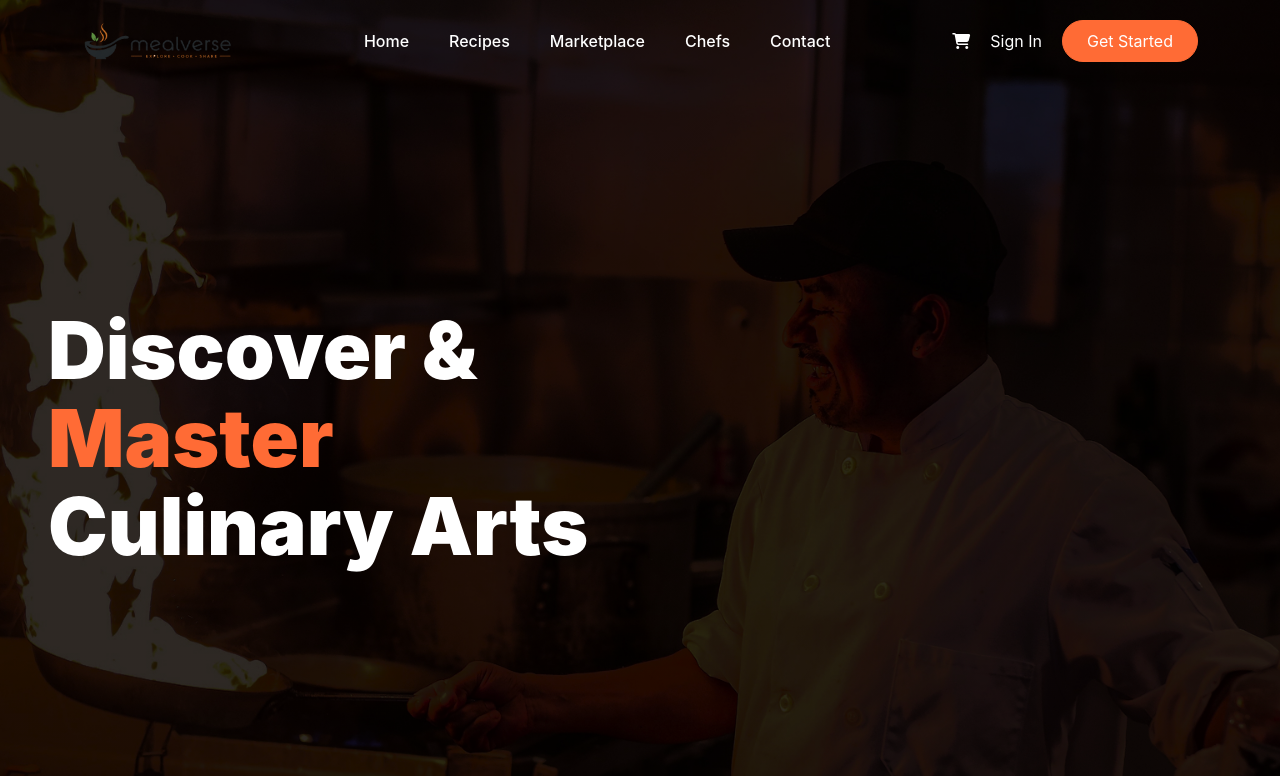
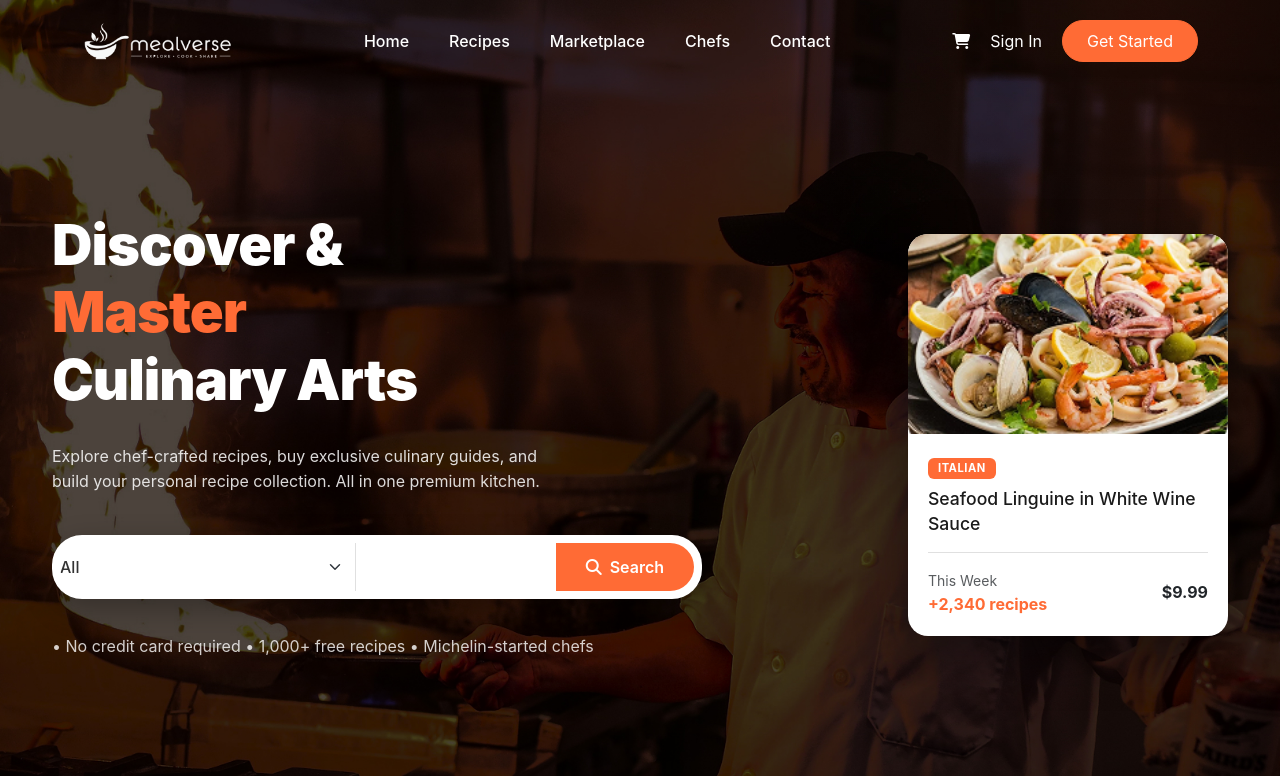
Before and after one commit to bhashithakavishan/Mealverse, a PHP site: page / in a window 1280 px wide. Shown: the top 776 px of the page. Run offline with PHP 8.4, Linux system fonts and the light colour scheme; grey boxes are pictures that could not be loaded.

Commit message:
Finished Full landing page and stats section

```diff
--- a/css/style.css
+++ b/css/style.css
@@ -143,11 +143,6 @@
 
 
 
-
-
-
-
-
     body {
       font-family: 'Inter', sans-serif;
       background-color: #f8f9fa;
@@ -158,20 +153,293 @@
 
     .text-primary { color: var(--bs-primary) !important; }
     .bg-primary { background-color: var(--bs-primary) !important; }
+
     .btn-primary {
       background-color: var(--bs-primary);
       border-color: var(--bs-primary);
     }
+
     .btn-primary:hover {
       background-color: #e55a2b;
       border-color: #e55a2b;
     }
 
+    /* Hero Section */
     .hero-bg {
-            background: linear-gradient(rgba(0,0,0,0.4), rgba(0,0,0,0.4)), url('images/background.jpg');
+      background: url('images/background.jpg');
       background-size: cover;
-            background-position: center top;
-            min-height: 900px;
+      background-position: center;
+      background-attachment: fixed;
+      min-height: 850px;
       display: flex;
       align-items: center;
+      padding: 80px 40px 60px;
+      position: relative;
+      overflow: hidden;
     }
+
+    .hero-bg::before {
+      content: '';
+      position: absolute;
+      inset: -50% -20% auto auto;
+      width: 800px;
+      height: 800px;
+      background: radial-gradient(circle, rgba(255, 107, 53, 0.08) 0%, transparent 70%);
+      border-radius: 50%;
+      z-index: 0;
+    }
+
+    .hero-bg .container-fluid {
+      position: relative;
+      z-index: 1;
+    }
+
+    .hero-content {
+      display: flex;
+      align-items: center;
+      gap: 60px;
+      max-width: 1400px;
+      margin: 0 auto;
+    }
+
+    .hero-text {
+      flex: 1;
+      color: white;
+      min-width: 500px;
+    }
+
+    .hero-title {
+      font-size: 3.5rem;
+      font-weight: 900;
+      line-height: 1.2;
+      margin-bottom: 30px;
+      letter-spacing: -1px;
+    }
+
+    .hero-subtitle {
+      font-size: 1rem;
+      line-height: 1.6;
+      margin-bottom: 40px;
+      color: rgba(255, 255, 255, 0.85);
+      max-width: 500px;
+    }
+
+    /* Search Bar */
+    .search-wrapper {
+      display: flex;
+      gap: 0;
+      align-items: center;
+      background: white;
+      border-radius: 30px;
+      padding: 8px;
+      box-shadow: 0 10px 30px rgba(0, 0, 0, 0.3);
+      max-width: 650px;
+      margin-bottom: 35px;
+    }
+
+    .search-dropdown {
+      border: none;
+      border-right: 1px solid #e0e0e0;
+      border-radius: 25px 0 0 25px;
+      padding: 12px 0px;
+
+      font-weight: 500;
+      background-color: white;
+      color: #333;
+    }
+
+    .search-dropdown:focus {
+      outline: none;
+      box-shadow: none;
+      border-right: 1px solid #e0e0e0;
+    }
+
+    .search-input {
+      flex: 1;
+      border: none;
+      padding: 12px 100px;
+      background: transparent;
+      color: #333;
+    }
+
+    .search-input::placeholder { color: #999; }
+    .search-input:focus { outline: none; }
+
+    .search-btn {
+      border: none;
+      border-radius: 0 25px 25px 0;
+      padding: 12px 30px;
+      background-color: var(--bs-primary);
+      color: white;
+      font-weight: 600;
+      cursor: pointer;
+      display: flex;
+      align-items: center;
+      gap: 8px;
+      white-space: nowrap;
+    }
+
+    .search-btn:hover { background-color: #e55a2b; }
+
+
+
+    /* Hero Benefits */
+
+    .hero-benefits span {
+      display: flex;
+      align-items: center;
+      gap: 8px;
+      color: rgba(255, 255, 255, 0.8);
+    }
+
+
+    /* Featured Card */
+    .featured-card {
+      flex-shrink: 0;
+      width: 320px;
+      background: white;
+      border-radius: 20px;
+      overflow: hidden;
+      box-shadow: 0 20px 50px rgba(0, 0, 0, 0.4);
+      transition: all 0.3s ease;
+    }
+
+    .featured-card:hover {
+      transform: translateY(-10px);
+      box-shadow: 0 30px 60px rgba(0, 0, 0, 0.5);
+    }
+
+    .featured-card .card-img-top {
+      height: 200px;
+      object-fit: cover;
+      transition: transform 0.3s ease;
+    }
+
+    .featured-card:hover .card-img-top { transform: scale(1.05); }
+
+    .featured-card .card-body {
+      padding: 20px;
+    }
+
+    .featured-card .badge {
+      font-size: 0.7rem;
+      letter-spacing: 0.5px;
+      padding: 5px 10px;
+    }
+
+    .featured-card .card-title {
+      font-size: 1.1rem;
+      color: #1a1a1a;
+      margin-bottom: 15px;
+      line-height: 1.4;
+    }
+
+    .featured-card .card-footer {
+      display: flex;
+      justify-content: space-between;
+      align-items: center;
+      padding-top: 15px;
+      border-top: 1px solid #e0e0e0;
+      background: transparent;
+      padding-left: 0;
+      padding-right: 0;
+    }
+
+    /* Responsive */
+    @media (max-width: 1200px) {
+      .hero-content { gap: 40px; }
+      .hero-text { min-width: auto; }
+      .hero-title { font-size: 2.8rem; }
+      .featured-card { width: 280px; }
+    }
+
+    @media (max-width: 992px) {
+      .hero-bg { padding: 60px 20px 40px; }
+      .hero-content { flex-direction: column; gap: 50px; }
+      .hero-text {
+        min-width: auto;
+        width: 100%;
+        text-align: center;
+      }
+      .hero-title { font-size: 2.5rem; }
+      .search-wrapper { max-width: 100%; }
+      .hero-benefits { justify-content: center; }
+      .featured-card { width: 100%; max-width: 350px; }
+    }
+
+    @media (max-width: 576px) {
+      .hero-bg {
+        min-height: auto;
+        padding: 40px 15px 30px;
+      }
+      .hero-title { font-size: 1.8rem; }
+      .hero-subtitle { font-size: 0.9rem; }
+      .search-wrapper {
+        flex-direction: column;
+        border-radius: 15px;
+        max-width: 100%;
+      }
+      .search-dropdown { border-radius: 12px 12px 0 0; border-right: none; border-bottom: 1px solid #e0e0e0; }
+      .search-input { border-radius: 0; }
+      .search-btn { border-radius: 0 0 12px 12px; width: 100%; justify-content: center; }
+      .hero-benefits { flex-direction: column; gap: 15px; }
+      .featured-card { width: 100%; max-width: 100%; }
+    }
+
+
+
+    .stats-section {
+      display: flex;
+      flex-wrap: wrap;
+      gap: 50px;
+      justify-content: center;
+      margin-top: 30px;
+    }
+
+    .stat-card{
+      display:flex;
+      align-items:center;
+      gap:15px;
+
+      background:#fff;
+      padding:18px 22px;
+
+      border-radius:16px;
+      box-shadow:0 5px 18px rgba(0,0,0,.08);
+
+      width:250px;
+    }
+
+    .stat-icon{
+      width:42px;
+      height:42px;
+
+      display:flex;
+      align-items:center;
+      justify-content:center;
+
+      border:1px solid #e8e8e8;
+      border-radius:12px;
+
+      color:#FF6B35;
+      font-size:18px;
+
+      flex-shrink:0;
+    }
+
+    .stat-content h3{
+      margin:0;
+      font-size:30px;
+      font-weight:800;
+      line-height:1;
+      color:#111;
+    }
+
+   .stat-content p{
+      margin-top:4px;
+      margin-bottom:0;
+
+      font-size:14px;
+      color:#777;
+      font-weight:500;
+    }
--- a/index.html
+++ b/index.html
@@ -8,10 +8,9 @@
         <meta content="width=device-width, initial-scale=1.0" name="viewport">
 
 
-        <link href="https://cdn.jsdelivr.net/npm/bootstrap@5.3.2/dist/css/bootstrap.min.css" rel="stylesheet"/>
-        <link href="https://cdnjs.cloudflare.com/ajax/libs/font-awesome/6.4.0/css/all.min.css" rel="stylesheet"/>
+        <link href="https://cdn.jsdelivr.net/npm/bootstrap@5.3.8/dist/css/bootstrap.min.css" rel="stylesheet" integrity="sha384-sRIl4kxILFvY47J16cr9ZwB07vP4J8+LH7qKQnuqkuIAvNWLzeN8tE5YBujZqJLB" crossorigin="anonymous">
+        <link rel="stylesheet" href="https://cdnjs.cloudflare.com/ajax/libs/font-awesome/6.4.0/css/all.min.css">
         <link rel="stylesheet" href="css/style.css">
-
 
         <title>MealVerse</title>
 
@@ -27,7 +26,7 @@
 
 
             <a href="#">
-                <img src="css/images/logomain.png" alt="Mealverse Logo" class="logo">
+                <img src="css/images/logowhite.png" alt="Mealverse Logo" class="logo">
             </a>
 
             <button class="navbar-toggler" type="button"
@@ -66,32 +65,115 @@
 
 
        <!--hero section-->
-
-       <section class="hero-bg position-relative py-5">
+       <section class="hero-bg">
+        <div class="container-fluid">
+            <div class="hero-content">
+                <div class="hero-text">
+                    <h1 class="hero-title">
+                        Discover & <br>
+                        <span class="text-primary">Master</span> <br>
+                        Culinary Arts
+                    </h1>
+                    <p class="hero-subtitle">Explore chef-crafted recipes, buy exclusive culinary guides, and build your personal recipe collection. All in one premium kitchen.</p>
 
 
-        <div class="container-fluid px-md-5">
-            <div>
-                <div class="text-white position-relative z-1">
-                    <h1 class="display-1 fw-black mb-4" style="font-weight: 900; line-height: 1.1;">
-                        Discover & <br>
-                        <span class="text-primary"> Master</span> <br>
-                        Culinary Arts
-                    </h1>
+
+                    <!-- Search bar -->
+                    <div class="search-wrapper">
+                        <select class="form-select search-dropdown">
+                            <option selected>All</option>
+                            <option>Recipes</option>
+                            <option>Chefs</option>
+                            <option>Ingredients</option>
+                        </select>
+                        <input type="text" class="form-control search-input" placeholder="Search recipes, chefs, ingredients...">
+                        <button class="btn btn-primary search-btn"><i class="fas fa-search"></i> Search</button>
+                    </div>
+
+
+
+                    <div class="hero-benefits span">
+                        <span>•    No credit card required    •    1,000+ free recipes    •    Michelin-started chefs</span>
+                    </div>
+
+                </div>
+
+                <div class="featured-card">
+                    <img src="css/images/featured-recipe.jpg" alt="Seafood Linguine" class="card-img-top">
+                    <div class="card-body">
+                        <span class="badge bg-primary mb-2">ITALIAN</span>
+                        <h5 class="card-title">Seafood Linguine in White Wine Sauce</h5>
+                        <div class="card-footer">
+                            <div>
+                                <small class="text-muted">This Week</small>
+                                <div class="text-primary fw-bold">+2,340 recipes</div>
+                            </div>
+                            <span class="fw-bold">$9.99</span>
+                        </div>
+                    </div>
                 </div>
             </div>
         </div>
-
-
-
-
        </section>
 
 
 
 
 
-<script src="https://cdn.jsdelivr.net/npm/bootstrap@5.3.2/dist/js/bootstrap.bundle.min.js"></script>
+
+       <!--Featured Tags under the hero-->
+       <div class="stats-section">
+            <div class="stat-card">
+                <div class="stat-icon">
+                    <img src="css/images/statsimg/chef-hat.png" alt="Chef Hat Icon">
+                </div>
+
+                <div class="stat-content">
+                    <h3>30K+</h3>
+                    <p>Curated Recipes</p>
+                </div>
+            </div>
+
+            <div class="stat-card">
+                <div class="stat-icon">
+                    <img src="css/images/statsimg/chef-hat.png" alt="Chef Hat Icon">
+                </div>
+
+                <div class="stat-content">
+                    <h3>6.2+</h3>
+                    <p>Expert Chefs</p>
+                </div>
+            </div>
+
+
+            <div class="stat-card">
+                <div class="stat-icon">
+                    <img src="css/images/statsimg/recipe-book.png" alt="Recipe Book Icon">
+                </div>
+
+                <div class="stat-content">
+                    <h3>30K+</h3>
+                    <p>Curated Recipes</p>
+                </div>
+            </div>
+
+
+            <div class="stat-card">
+                <div class="stat-icon">
+                    <img src="css/images/statsimg/bookmark.png" alt="Bookmark Icon">
+                </div>
+
+                <div class="stat-content">
+                    <h3>30K+</h3>
+                    <p>Curated Recipes</p>
+                </div>
+            </div>
+
+       </div>
+
+
+       <!-- Bootstrap JS library ekak -->
+    <script src="https://cdn.jsdelivr.net/npm/bootstrap@5.3.8/dist/js/bootstrap.bundle.min.js" integrity="sha384-FKyoEForCGlyvwx9Hj09JcYn3nv7wiPVlz7YYwJrWVcXK/BmnVDxM+D2scQbITxI" crossorigin="anonymous"></script>
     </body>
 
 </html>
```
Also changed, not shown: css/images/featured-recipe.jpg (added), css/images/logowhite.png (added). Lines whose indentation alone changed are shown as unchanged.
